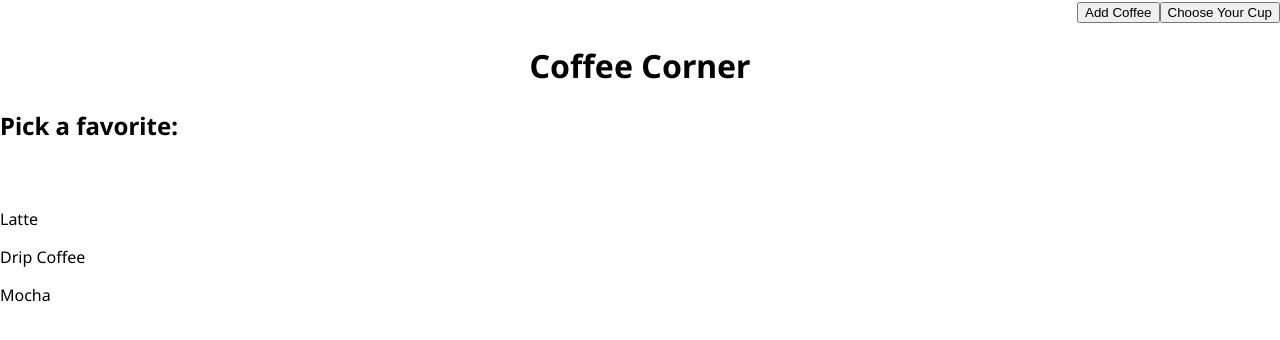
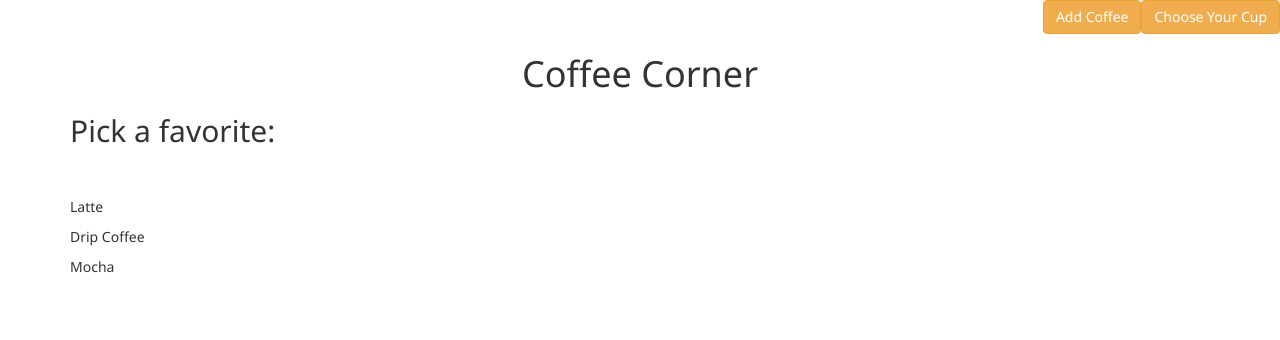
Before and after one commit to crwainstock/CoffeeCornerReact, a React (Create React App) app: page / in a window 1280 px wide. Shown: the top 340 px of the page. Built offline with nearby package versions, Linux system fonts and the light colour scheme.

Commit message:
imported bootstrap cdn

```diff
--- a/src/App.css
+++ b/src/App.css
@@ -1,4 +1,7 @@
 @import url("https://fonts.googleapis.com/css2?family=Noto+Sans:wght@300;400;700&display=swap");
+@import url("https://cdn.jsdelivr.net/npm/bootstrap@3.3.7/dist/css/bootstrap.min.css");
+/* Import Bootstrap CDN */
+
 html,
 body {
   font-family: "Noto Sans", sans-serif;
```
